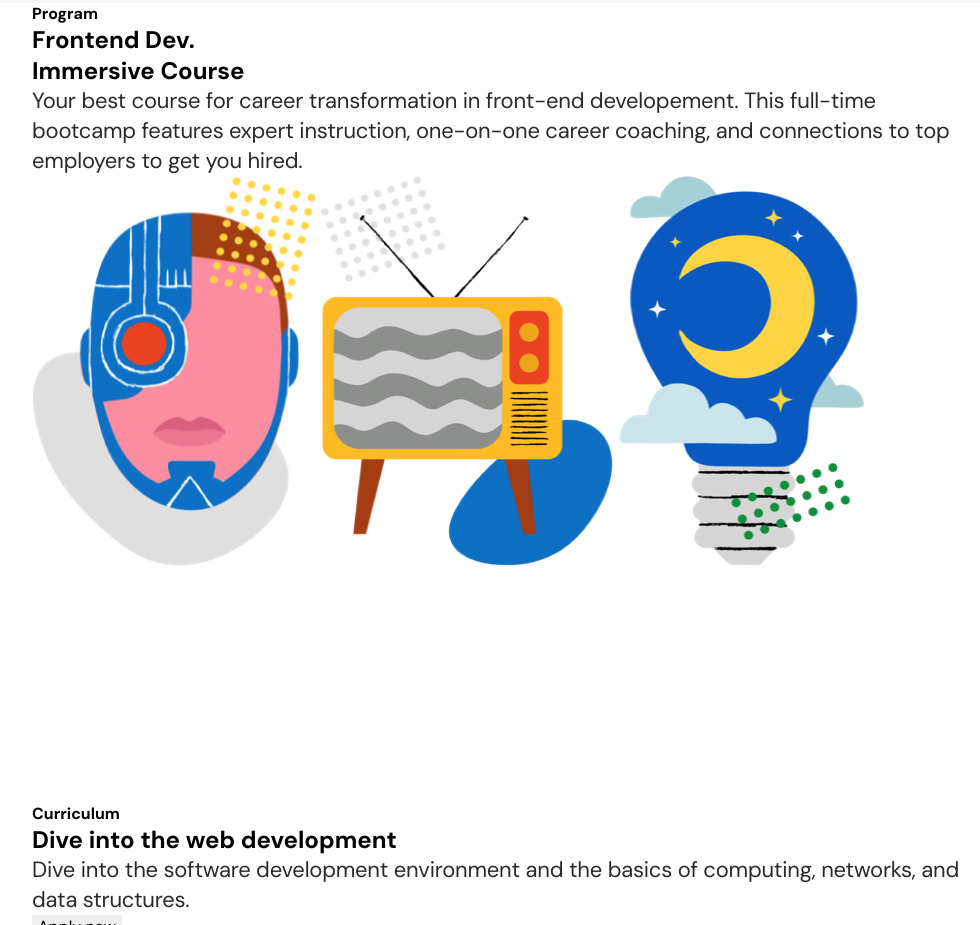
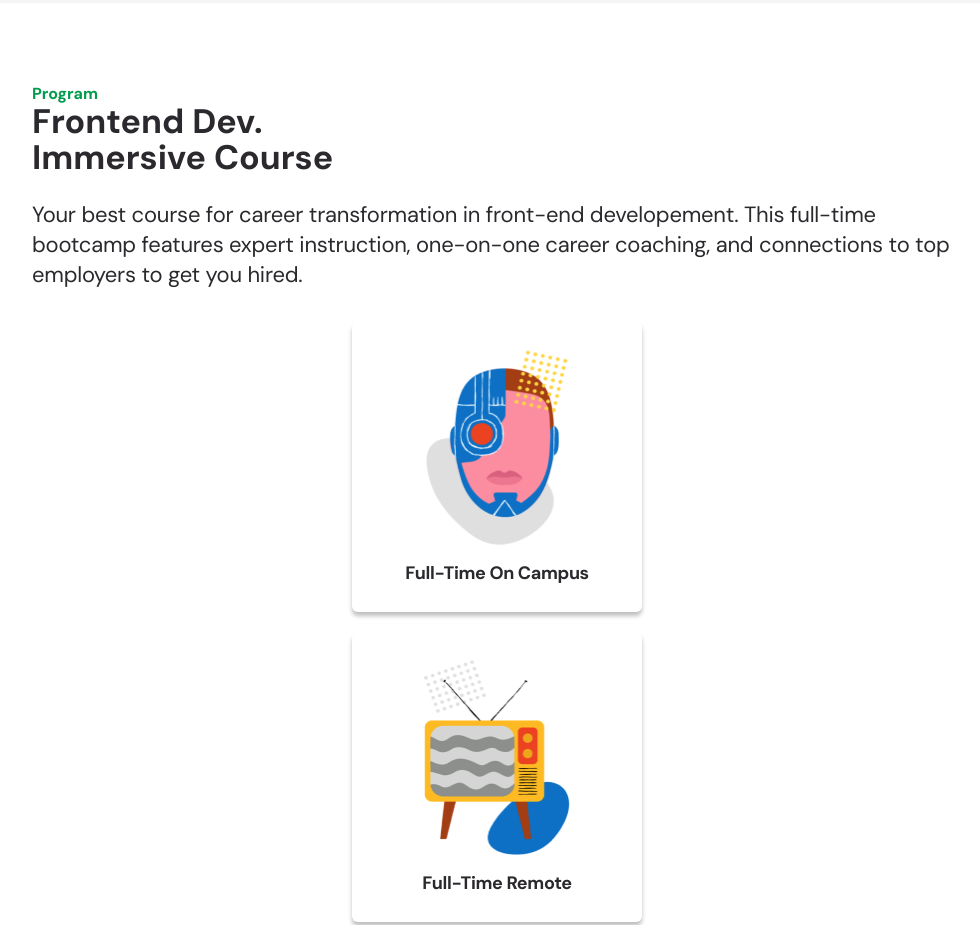
Before and after one commit to codeminnam/css-practice-page, a plain HTML site: page index.html in a window 1280 px wide. Shown: the part 1597-2522 px from the top of the page, without its empty margins (143-1123 px from the left). Drawn offline with Linux system fonts and the light colour scheme.

Commit message:
Program page CSS

```diff
--- a/index.html
+++ b/index.html
@@ -16,7 +16,7 @@
         <div class="container">
             <div class="row">
                 <div class="col-12">
-                    <h1>Change your career, <br/> Change your life</h1>
+                    <h1>Change your career, <br /> Change your life</h1>
                     <p>Get ahead with expert-led training in coding & design</p>
                     <div class="btngroup-landing">
                         <button class="btn-apply">Apply now</button>
@@ -43,12 +43,28 @@
         <div class="container">
             <div class="row">
                 <div class="col-12">
-                    <strong>Program</strong>
-                    <h1>Frontend Dev. <br/>Immersive Course</h1>
-                    <p>Your best course for career transformation in front-end developement. This full-time bootcamp features expert instruction, one-on-one career coaching, and connections to top employers to get you hired.</p>
-                    <img src="./assets/img-fulltime-campus.png"/>
-                    <img src="./assets/img-fulltime-remote.png"/>
-                    <img src="./assets/img-parttime-flex.png"/>
+                    <div class="textgroup-propram">
+                        <strong>Program</strong>
+                        <h1>Frontend Dev. <br />Immersive Course</h1>
+                        <p>Your best course for career transformation in front-end developement. This full-time bootcamp
+                            features expert instruction, one-on-one career coaching, and connections to top employers to
+                            get
+                            you hired.</p>
+                    </div>
+                    <div class="cardgroup-program">
+                        <div class="card-full-campus">
+                            <img src="./assets/img-fulltime-campus.png" />
+                            <strong>Full-Time On Campus</strong>
+                        </div>
+                        <div class="card-full-remote">
+                            <img src="./assets/img-fulltime-remote.png" />
+                            <strong>Full-Time Remote</strong>
+                        </div>
+                        <div class="card-part-flex">
+                            <img src="./assets/img-parttime-flex.png" />
+                            <strong>Part-time Flex</strong>
+                        </div>
+                    </div>
                 </div>
             </div>
         </div>
@@ -59,10 +75,13 @@
                 <div class="col-12">
                     <strong>Curriculum</strong>
                     <h1>Dive into the web development</h1>
-                    <p>Dive into the software development environment and the basics of computing, networks, and data structures.</p>
+                    <p>Dive into the software development environment and the basics of computing, networks, and data
+                        structures.</p>
                     <button>Apply now</button>
-                    <p>Real-World Projects. Solve challenges that professional engineers face as you work individually and in teams with designers.</p>
-                    <p>Individualised Instructor Support. Get guidance, feedback, and more during scheduled one-on-one check-ins.</p>
+                    <p>Real-World Projects. Solve challenges that professional engineers face as you work individually
+                        and in teams with designers.</p>
+                    <p>Individualised Instructor Support. Get guidance, feedback, and more during scheduled one-on-one
+                        check-ins.</p>
                 </div>
             </div>
         </div>
@@ -71,12 +90,12 @@
         <div class="container">
             <div class="row">
                 <div class="col-12">
-                    <img src="assets/img-banner.png"/>
+                    <img src="assets/img-banner.png" />
                     <h1>Stay with us</h1>
                     <p>Subscribe to our email newsletter to stay up to date on the latest updates</p>
                     <form>
-                    <input placeholder="Enter your email"/>
-                    <button>Get started</button>
+                        <input placeholder="Enter your email" />
+                        <button>Get started</button>
                     </form>
                     <span>Cancel any time. Check out <a>Terms of Use.</a></span>
                 </div>
--- a/style.css
+++ b/style.css
@@ -69,7 +69,8 @@ p {
 /* Landing page */
 
 .landing {
-    height: 100vh;
+    padding: 80px 15px;
+    min-height: 100vh;
     background-color: #FDDED8;
     display: flex;
     flex-direction: column;
@@ -112,7 +113,8 @@ p {
 /* Testimonials page */
 
 .testimonials {
-    height: 100vh;
+    padding: 80px 15px;
+    min-height: 100vh;
     background-color: #F4F5F7;
     color: #2B292D;
     display: flex;
@@ -124,32 +126,98 @@ p {
 .testimonials h2 {
     margin-bottom: 16px;
     font-size: 22px;
+    font-weight: 700;
     line-height: 1.3636363636;
     letter-spacing: -0.04em;
 }
 
-.testimonials p {
+.testimonials p:first-of-type{
     margin-bottom: 40px;
 }
 
-
+/* Program page */
 
 .program {
-    height: 100vh;
+    padding: 80px 15px;
+    min-height: 100vh;
     background-color: #FFFFFF;
+    color: #2B292D;
+    display: flex;
+    flex-direction: column;
+    justify-content: center;
+    align-items: center;
+}
+
+.textgroup-propram {
+    margin-bottom: 32px;
+}
+
+.textgroup-propram strong {
+    margin-bottom: 8px;
+    color: #009B4D;
+    font-weight: 700;
+}
+
+.textgroup-propram h1 {
+    margin-bottom: 24px;
+    font-size: 34px;
+    font-weight: 700;
+    line-height: 1.0588235294;
+}
+
+.cardgroup-program {
+    display: flex;
+    flex-direction: column;
+    justify-content: center;
+    align-items: center;
+}
+
+.cardgroup-program img {
+    width:auto;
+    height: 195px;
+    display: block;
+    margin-bottom: 16px;
+}
+
+.cardgroup-program strong {
+    font-size: 18px;
+    font-weight: 700;
+    line-height: 1.3333333333;
+    letter-spacing: -0.02em;
+}
+
+.card-full-campus,
+.card-full-remote,
+.card-part-flex {
+    width: 290px;
+    height: 290px;
+    display: flex;
+    flex-direction: column;
+    justify-content: center;
+    align-items: center;
+    box-shadow: 0px 4px 4px rgba(0, 0, 0, 0.25);
+    border-radius: 6px;
+    margin-bottom: 20px;
+}
+
+.card-part-flex {
+    margin-bottom: 0;
 }
 
 .curriculum {
-    height: 100vh;
+    padding: 80px 15px;
+    min-height: 100vh;
     background-color: #FFFFFF;
 }
 
 .banner {
-    height: 100vh;
+    padding: 80px 15px;
+    min-height: 100vh;
     background-color: #F2F8FA;
 }
 
 .footer {
-    height: 100vh;
+    padding: 80px 15px;
+    min-height: 100vh;
     background-color: #FFFFFF;
 }
```
